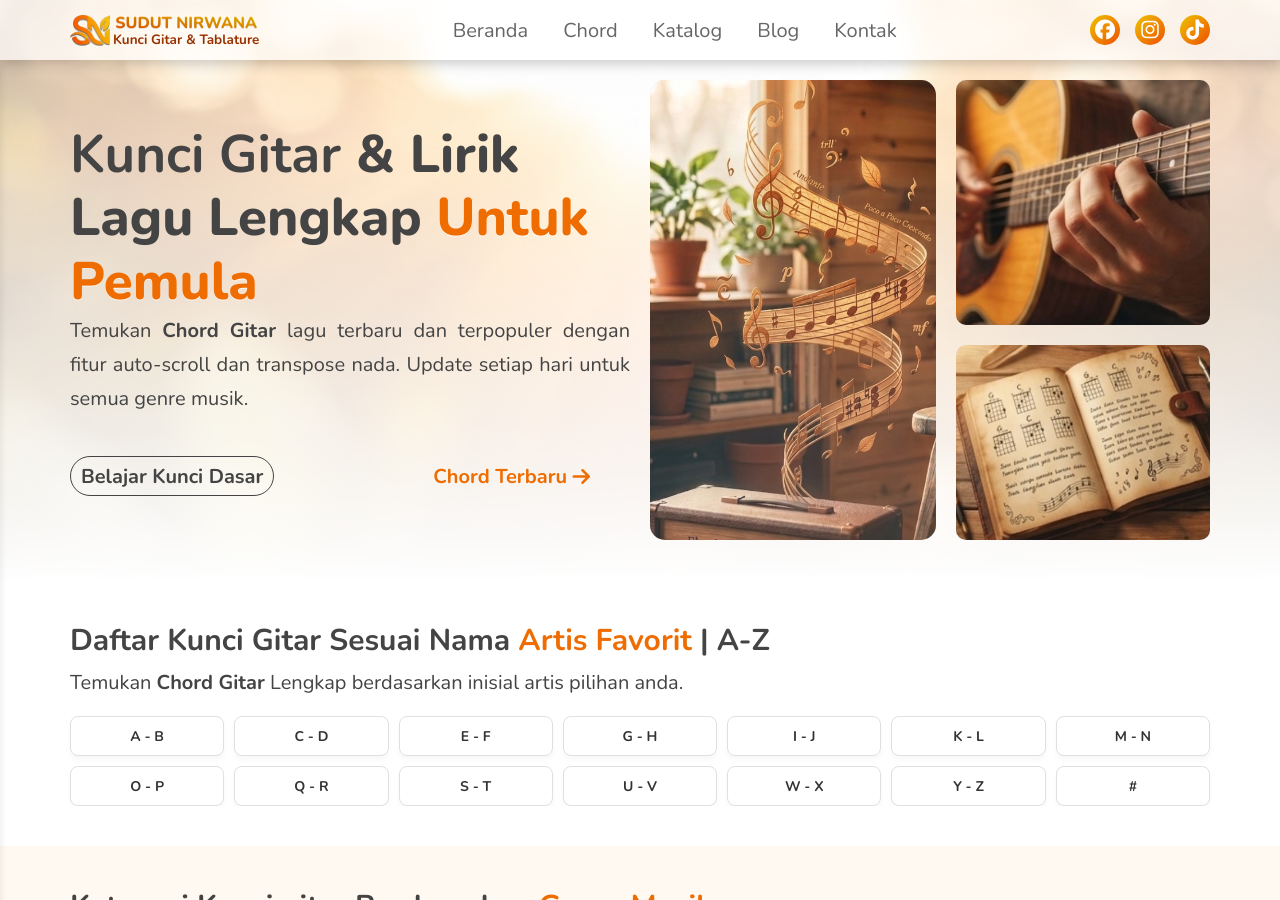
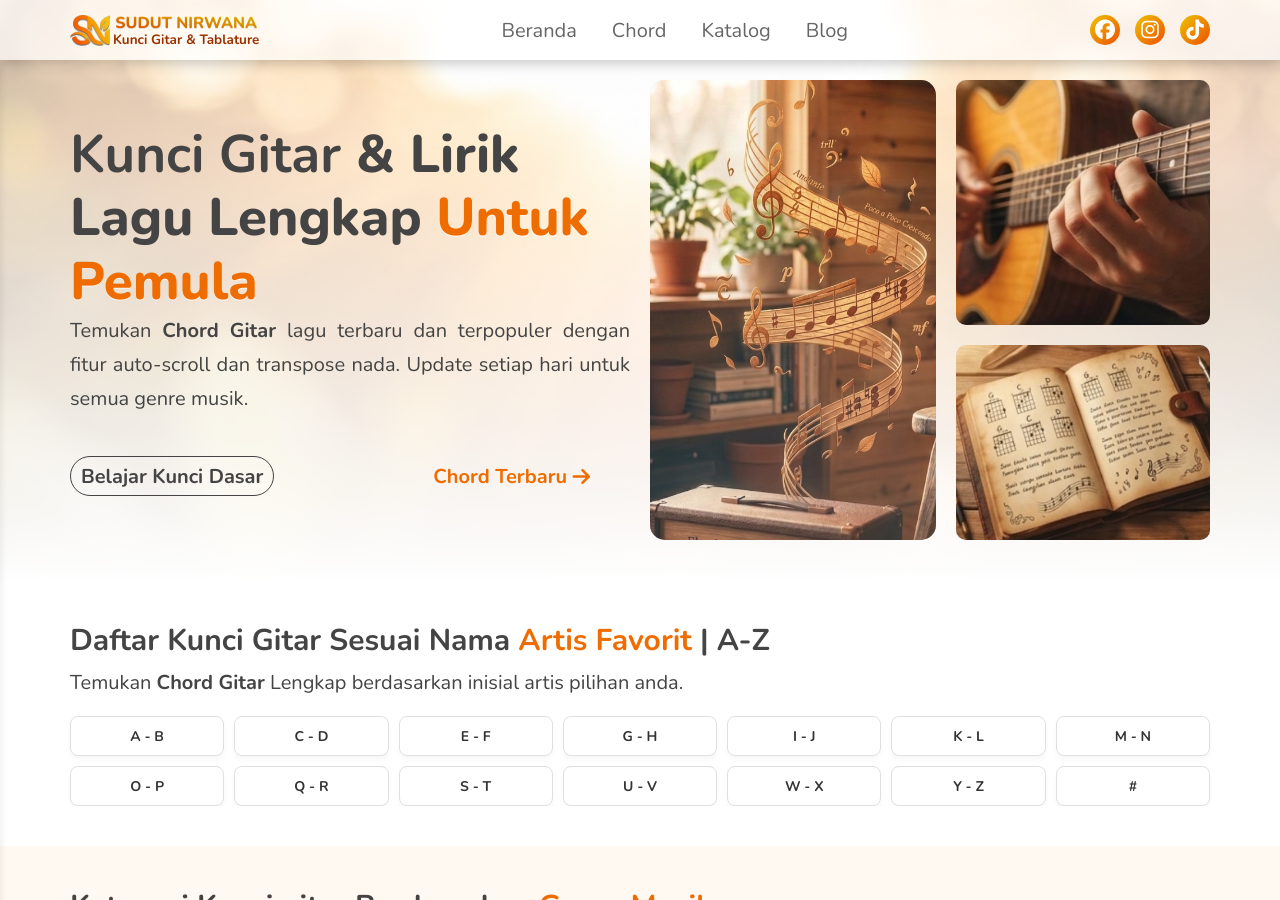
Before and after one commit to sudut-nirwana/sudut-nirwana-main, a Jekyll site: the page built from index.html, in a window 1280 px wide and 900 px high. Built offline with Jekyll 4.4.1, drawn with Linux system fonts in a browser that asks for light colours.

Commit message:
Update header.html

```diff
--- a/_includes/header.html
+++ b/_includes/header.html
@@ -13,12 +13,23 @@
             </span>
          </a>
          <div class="navigasi">
-            <a href="https://sudutnirwana.com/#hero-section" class="home hover-underline active"><i class="fa-solid fa-house"></i>Beranda</a>
-            <a href="https://sudutnirwana.com/#chord-section" class="chord hover-underline"><i class="fa-solid fa-solid fa-music"></i>Chord</a>
-            <a href="https://sudutnirwana.com/#katalog" class="katalog hover-underline"><i class="fa-solid fa-book-open"></i>Katalog</a>
-            <a href="https://sudutnirwana.com/#" class="blog hover-underline"><i class="fa-solid fa-newspaper"></i>Blog</a>
-            <a href="https://sudutnirwana.com/#" class="content hover-underline"><i class="fa-solid fa-envelope"></i>Kontak</a>
-         </div>
+             <a href="{{ '/' | relative_url }}" class="home hover-underline active">
+                <i class="fa-solid fa-house"></i> Beranda
+              </a>
+
+              <a href="{{ '/#chordwrapper' | relative_url }}" class="chord hover-underline">
+                <i class="fa-solid fa-music"></i> Chord
+              </a>
+
+            <a href="{{ '/#link-artis-name' | relative_url }}" class="katalog hover-underline">
+                 <i class="fa-solid fa-book-open"></i> Katalog
+            </a>
+
+             <a href="{{ '/blog' | relative_url }}" class="blog hover-underline">
+                <i class="fa-solid fa-newspaper"></i> Blog
+              </a>
+          </div>
+
          <div class="hamburger-menu">
             <span></span>
             <span></span>
```
